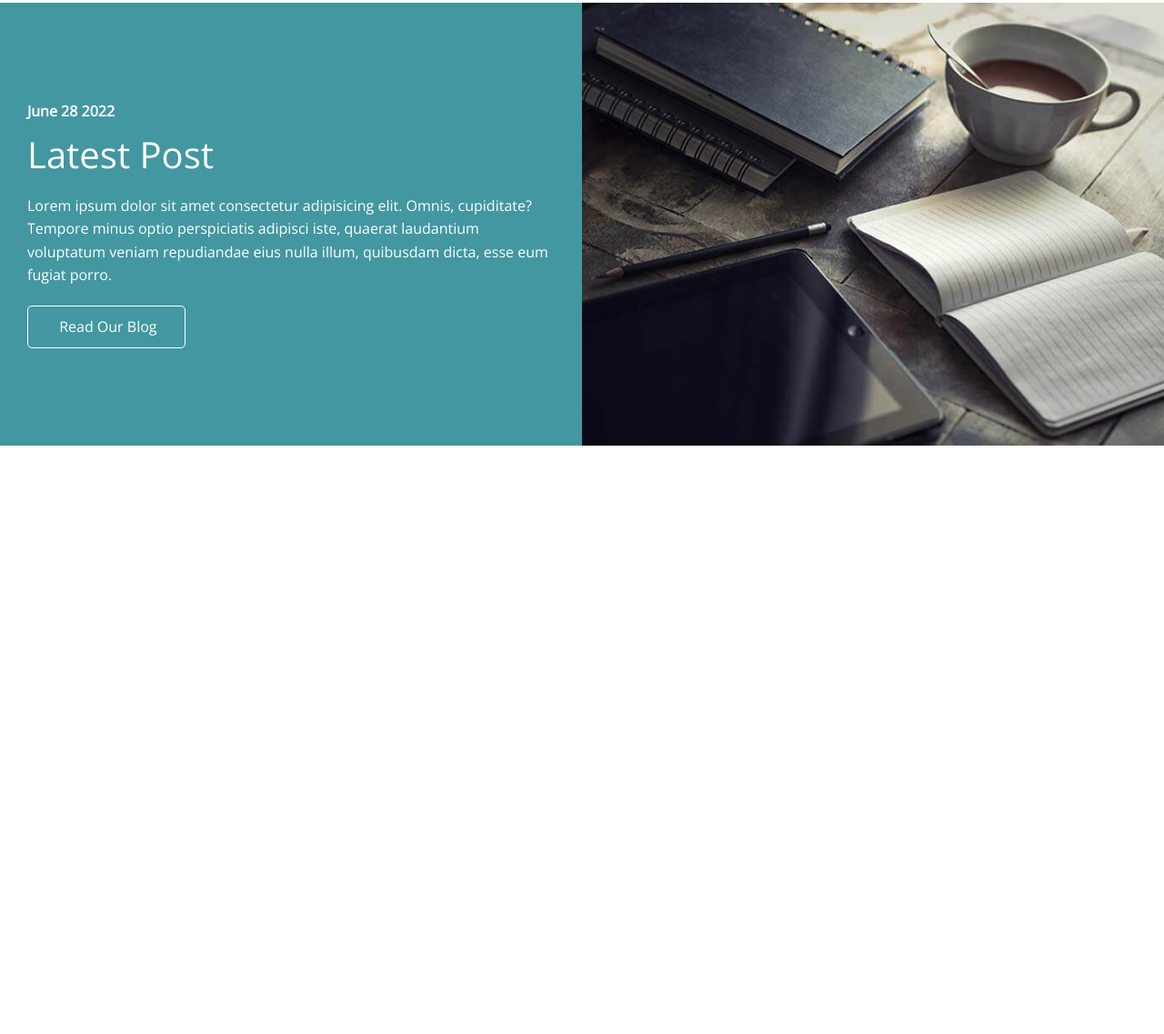
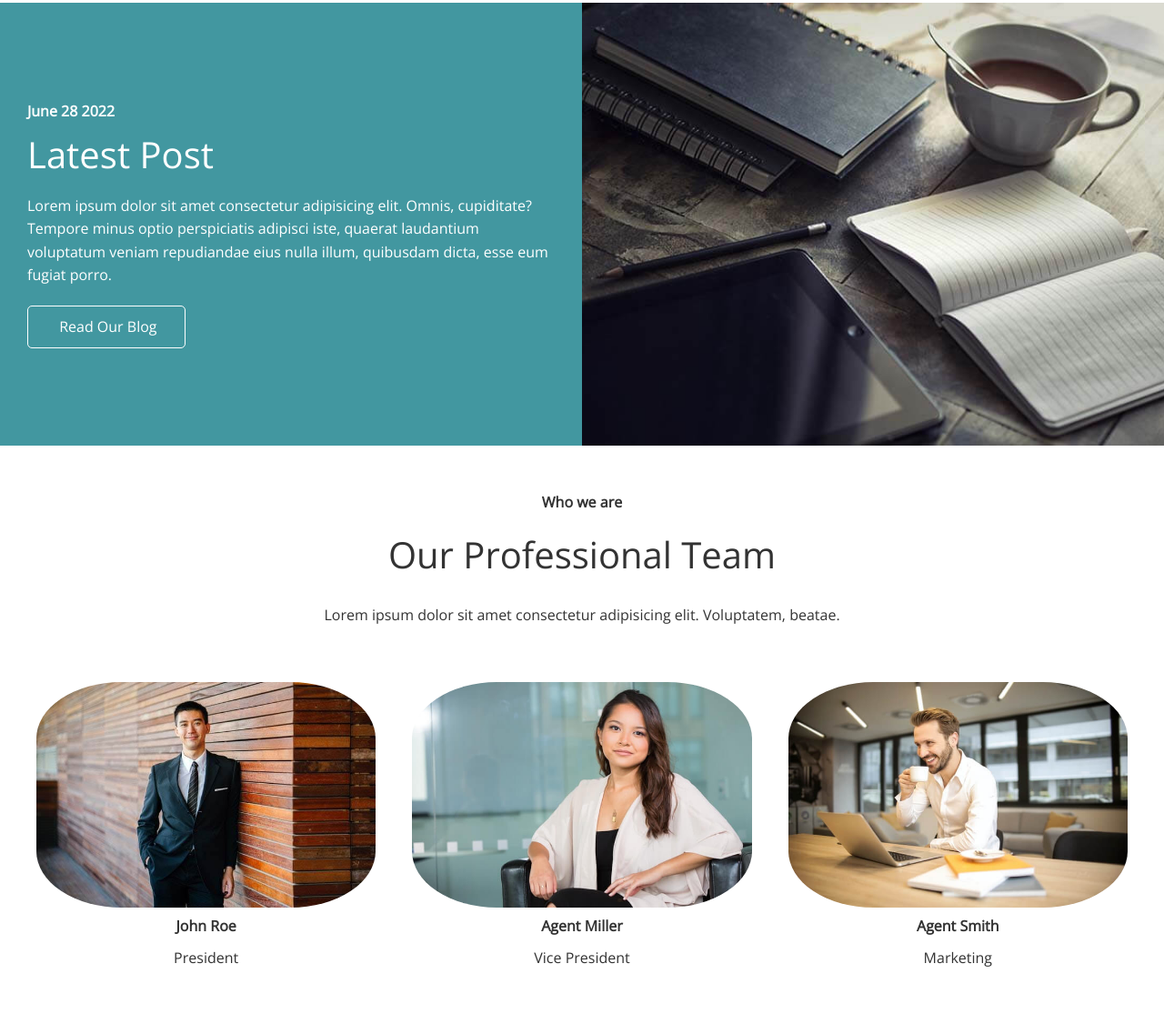
Before and after one commit to Olanrewaju-Ak/Flex-Bank-Website, a plain HTML site: page index.html in a window 1280 px wide. Shown: the part 2249-3386 px from the top of the page at 91% size. Before the commit the page ends 2747 px from the top, so only its background shows below. Drawn offline with nearby package versions, Linux system fonts and the light colour scheme; some icons are missing.

Commit message:
Added teams sections

```diff
--- a/css/style.css
+++ b/css/style.css
@@ -132,3 +132,10 @@ img {
 .cases img:hover{
   opacity: 0.7;
 }
+
+.team img {
+  border-radius: 25%;
+}
+.team img:hover{
+  opacity: 0.7;
+}
--- a/index.html
+++ b/index.html
@@ -130,6 +130,33 @@
         </div>
       </div>
     </section>
+
+    <!-- Teams -->
+    <section id="team" class="team section-padding">
+      <header class="section-header">
+        <h4>Who we are </h4>
+        <h2>Our Professional Team</h2>
+        <p>Lorem ipsum dolor sit amet consectetur adipisicing elit. Voluptatem, beatae.</p>
+      </header>
+      <div class="flex-items">
+        <div>
+          <img src="images/team/person1.jpg" alt="">
+          <h4>John Roe</h4>
+          <p>President</p>
+        </div>
+        <div>
+          <img src="images/team/person2.jpg" alt="">
+          <h4>Agent Miller</h4>
+          <p>Vice President</p>
+        </div>
+        <div>
+          <img src="images/team/person3.jpg" alt="">
+          <h4>Agent Smith</h4>
+          <p>Marketing</p>
+        </div>
+      </div>
+      </div>
+    </section>
   </main>
 </body>
 </html>
```
